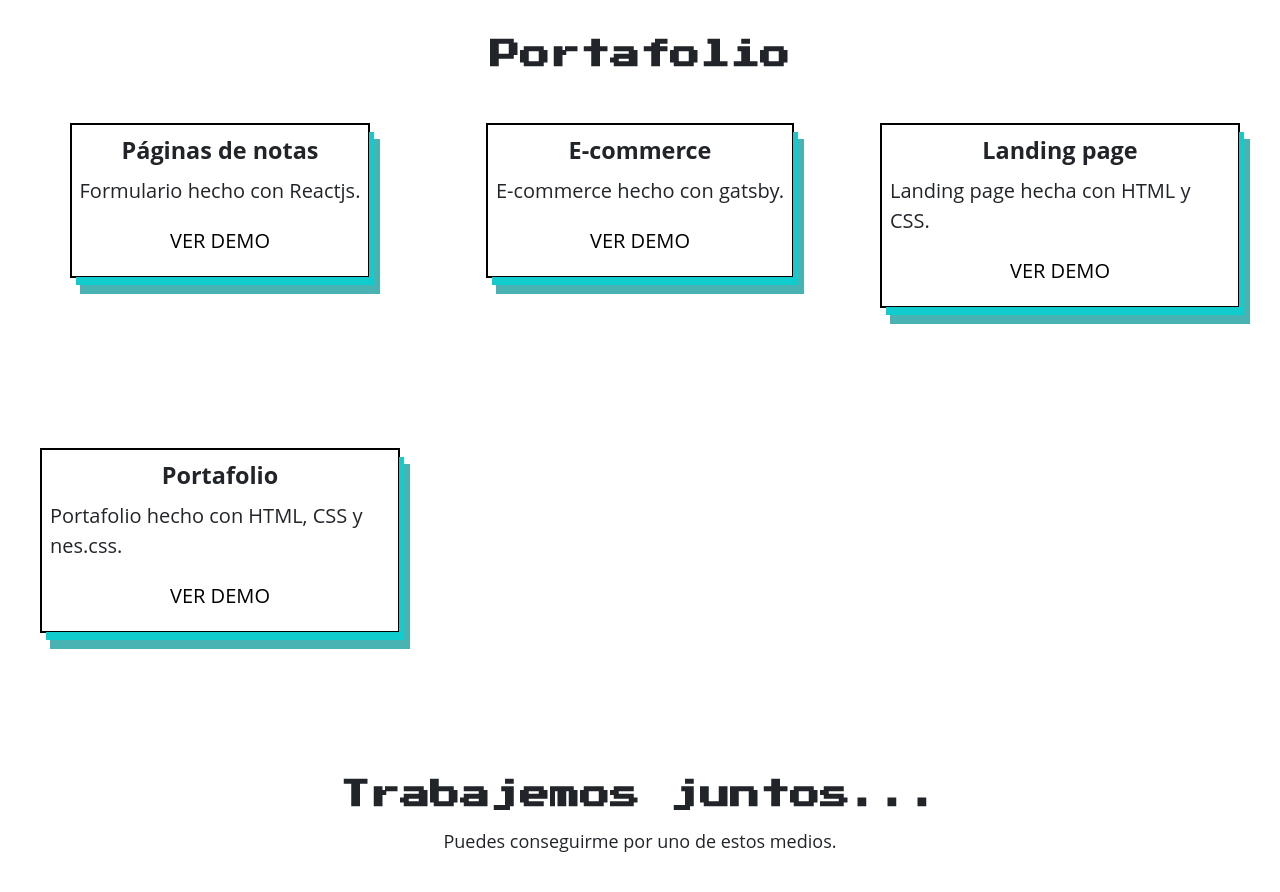
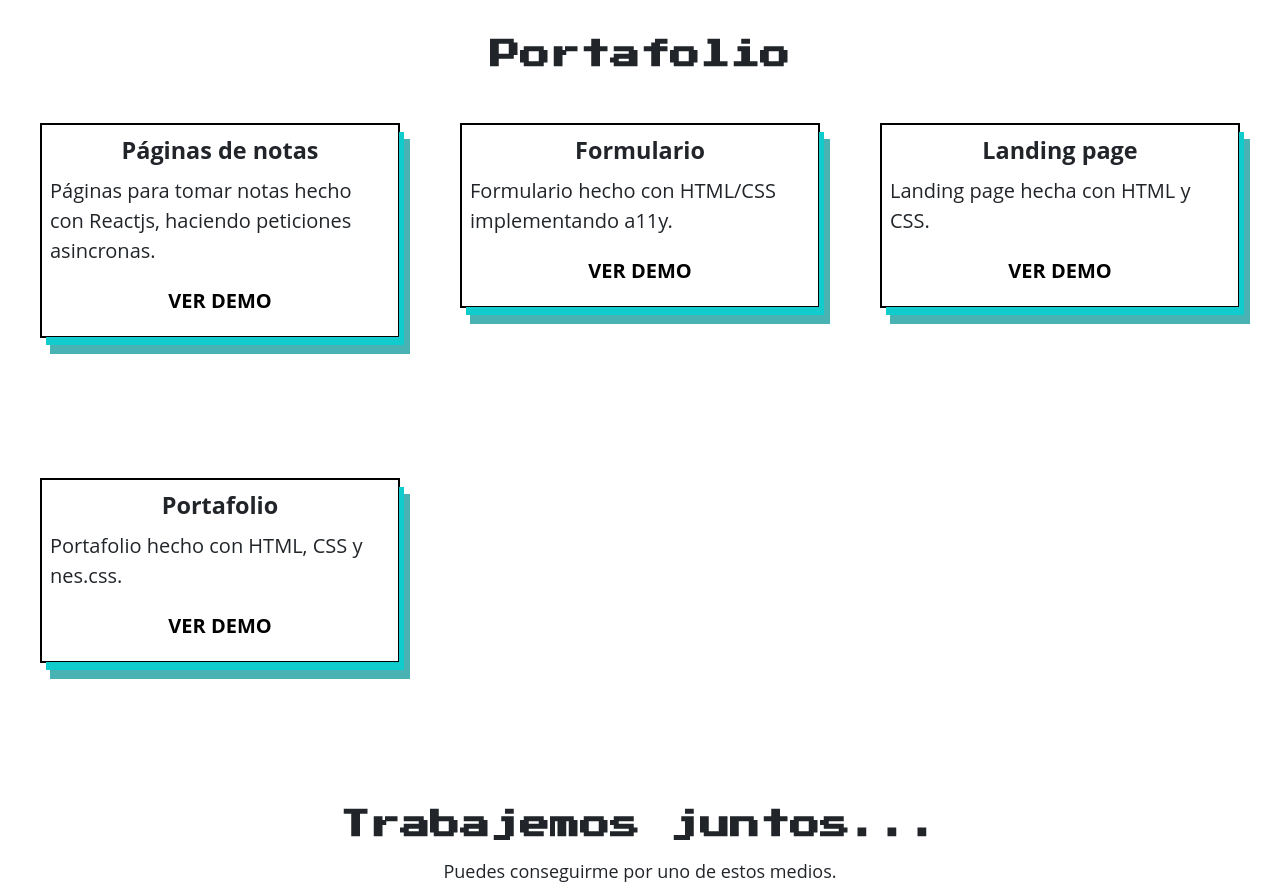
Before and after one commit to yuliannydev/Personal-Portfolio, a website built with Vite: page index.html in a window 1280 px wide. Shown: the part 1717-2609 px from the top of the page. Built offline with nearby package versions, Linux system fonts and the light colour scheme.

Commit message:
:lipstick: Add styles

```diff
--- a/index.html
+++ b/index.html
@@ -79,11 +79,14 @@
               <div class="box-child container-outside">
                 <div class="box-child container-inside">
                   <h3 class="project-tile">Páginas de notas</h3>
-                  <p>Formulario hecho con Reactjs.</p>
+                  <p>
+                    Páginas para tomar notas hecho con Reactjs, haciendo
+                    peticiones asincronas.
+                  </p>
                   <a
                     href="https://simple-blog-with-react.vercel.app/"
                     target="_blank"
-                    >VER DEMO</a
+                    ><b>VER DEMO</b></a
                   >
                 </div>
               </div>
@@ -93,9 +96,9 @@
             <div class="box">
               <div class="box-child container-outside">
                 <div class="box-child container-inside">
-                  <h3 class="project-tile">E-commerce</h3>
-                  <p>E-commerce hecho con gatsby.</p>
-                  <a href="#">VER DEMO</a>
+                  <h3 class="project-tile">Formulario</h3>
+                  <p>Formulario hecho con HTML/CSS implementando a11y.</p>
+                  <a href="https://form-dc.vercel.app/"><b>VER DEMO</b></a>
                 </div>
               </div>
             </div>
@@ -106,7 +109,11 @@
                 <div class="box-child container-inside">
                   <h3 class="project-tile">Landing page</h3>
                   <p>Landing page hecha con HTML y CSS.</p>
-                  <a href="#" target="_blank">VER DEMO</a>
+                  <a
+                    href="https://website-batman-with-html-css.vercel.app/"
+                    target="_blank"
+                    ><b>VER DEMO</b></a
+                  >
                 </div>
               </div>
             </div>
@@ -117,7 +124,7 @@
                 <div class="box-child container-inside">
                   <h3 class="project-tile">Portafolio</h3>
                   <p>Portafolio hecho con HTML, CSS y nes.css.</p>
-                  <a href="#">VER DEMO</a>
+                  <a href="#"><b>VER DEMO</b></a>
                 </div>
               </div>
             </div>
```
